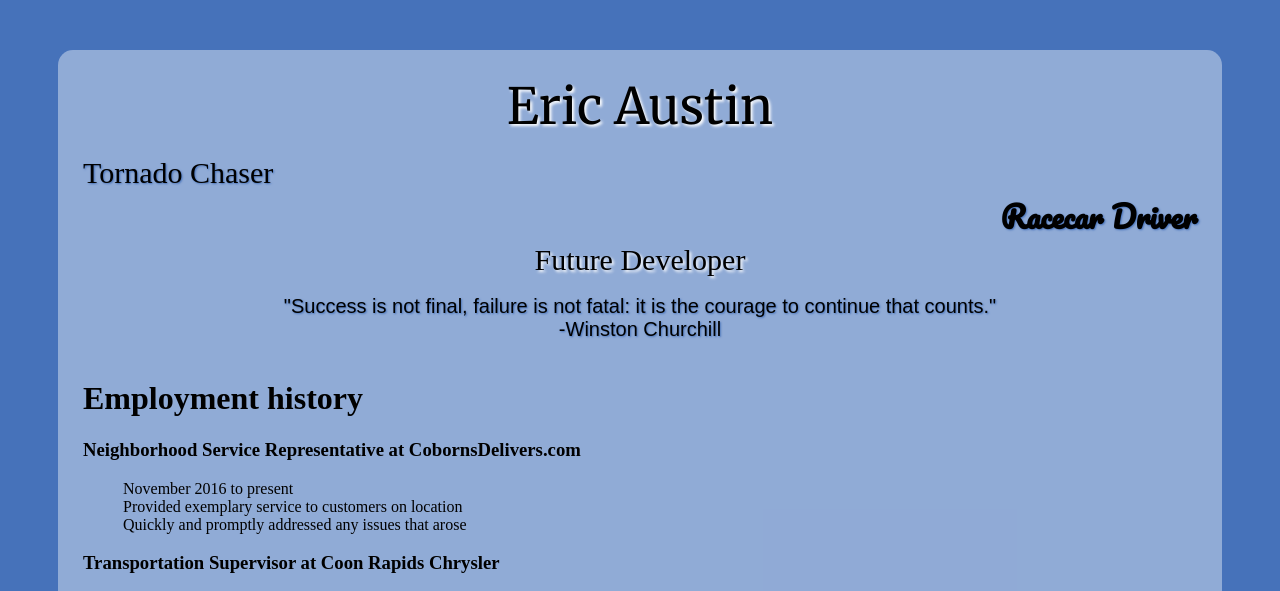
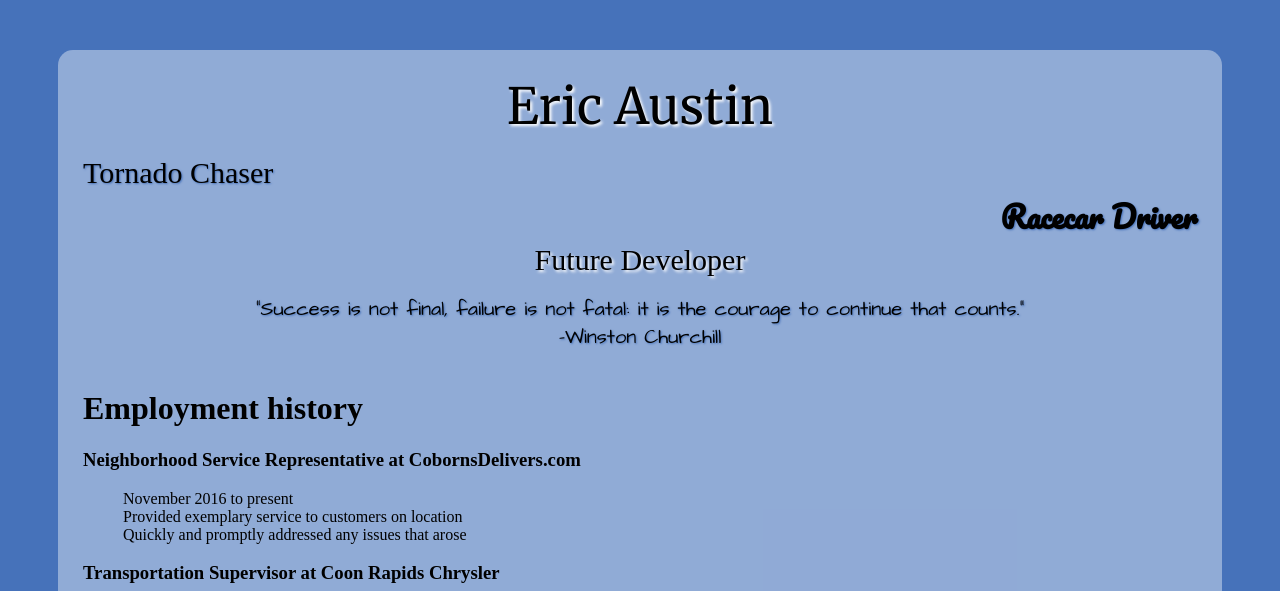
Before and after one commit to EricAustin/ericaustin.github.io, a PHP site: page / in a window 1280 px wide. Shown: the top 591 px of the page. Run offline with PHP 8.4, Linux system fonts and the light colour scheme; some libraries are stand-ins or nearby versions; some web fonts are replaced.

Commit message:
Update style.css

```diff
--- a/style.css
+++ b/style.css
@@ -32,7 +32,7 @@ body {
   }
 
 .quote {
-  font-family: 'Permanent Marker', sans-serif;
+  font-family: 'Architects Daughter', sans-serif;
   font-size: 20px;
   text-shadow: 1px 1px 2px rgba(70, 114, 186, 1);
   }
```
